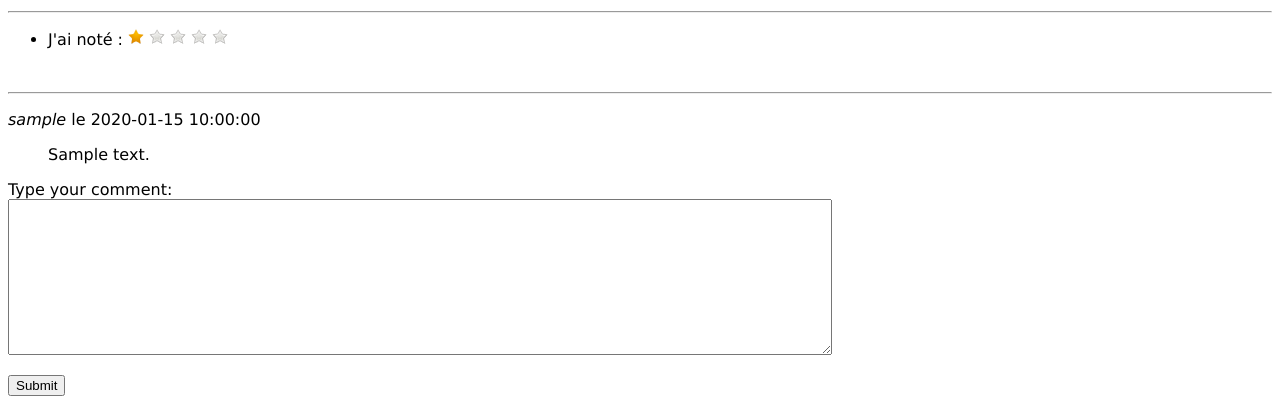
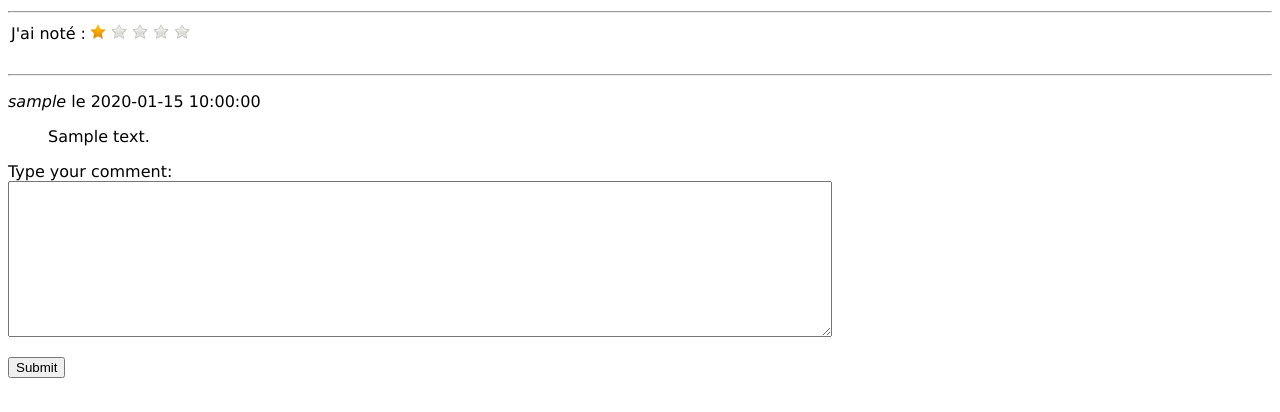
Before and after one commit to ClementNotin/lebonsite, a Flask app: page /appart/1 in a window 1280 px wide. Shown: the part 713-1125 px from the top of the page. After the commit the page ends 1091 px from the top, so only its background shows below. Run offline with Flask 2, Linux system fonts and the light colour scheme; a user stored in the database is signed in; tables that the repository leaves empty hold one stand-in row (values such as "Sample post"); grey boxes marked "Sample" are stand-in pictures; parts of the project's set-up code (start-up, migrations or seed data) failed here and were passed over.

Commit message:
Aligner la visualisation des notes d'apparts

```diff
--- a/templates/appart.html
+++ b/templates/appart.html
@@ -32,19 +32,22 @@
             src="{{ url_for("static", filename="images/leboncoin.png") }}"/></a>
     <br/>
     <hr/>
-    <ul>
+    <table>
         {% for view in appart.views %}
             {% if view.user == g.user %}
-                <li>J'ai noté :
-                    <span class="score" data-editable="true" data-rating="{{ view.note }}"></span>
-                </li>
+                <tr>
+                    <td style="text-align:right">J'ai noté :</td>
+                    <td><span class="score" data-editable="true" data-rating="{{ view.note }}"></span></td>
+                </tr>
+
             {% elif view.note > 0 %}
-                <li><em>{{ view.user.username }}</em> a noté :
-                    <span class="score" data-rating="{{ view.note }}"></span>
-                </li>
+                <tr>
+                    <td style="text-align:right"><em>{{ view.user.username }}</em> a noté :</td>
+                    <td><span class="score" data-rating="{{ view.note }}"></span></td>
+                </tr>
             {% endif %}
         {% endfor %}
-    </ul>
+    </table>
     <br/>
     <hr/>
     {% for comment in appart.comments %}
```
